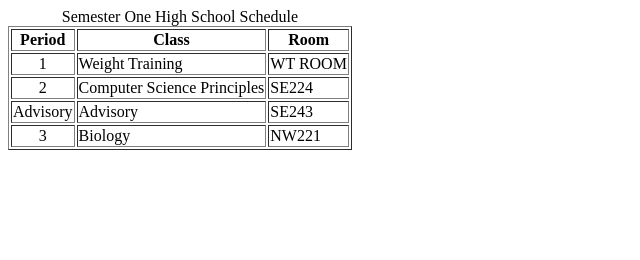
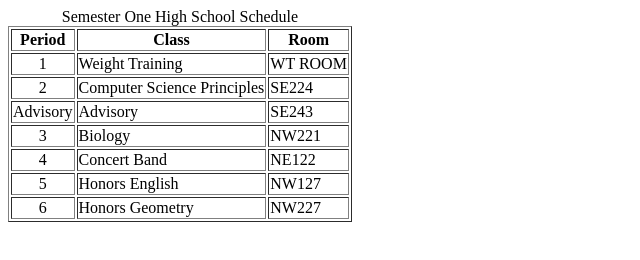
Before and after one commit to Ezra-Fenwick/Class-Example, a plain HTML site: page index.html in a window 1280 px wide. Shown: the whole page, without its empty margins (0-640 px from the left). Drawn offline with Linux system fonts and the light colour scheme.

Commit message:
Update index.html

```diff
--- a/index.html
+++ b/index.html
@@ -28,6 +28,21 @@
         <td>Biology</td>
         <td>NW221</td>
      </tr>
+     <tr>
+        <td align="center">4</td>
+        <td>Concert Band</td>
+        <td>NE122
+      </tr>
+      <tr>
+        <td align="center">5</td>
+        <td>Honors English</td>
+        <td>NW127</td>
+      </tr>
+      <tr>
+        <td align="center">6</td>
+        <td>Honors Geometry</td>
+        <td>NW227</td>
+      </tr>
     </table>
    </body>
   <html>
```
